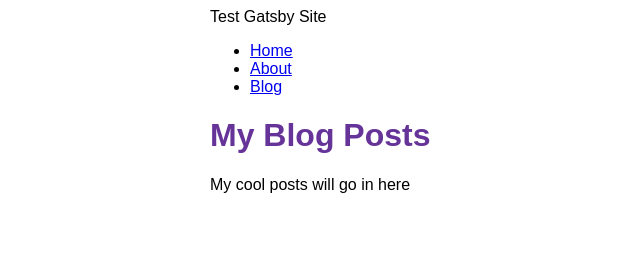
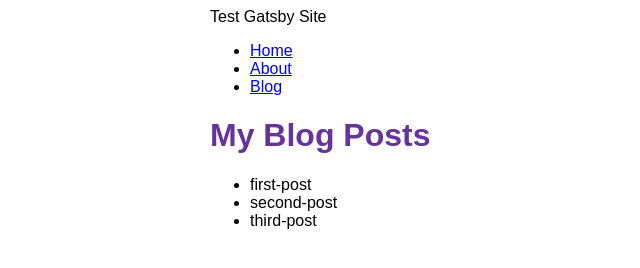
Before and after one commit to jardine-chris/gatsby-test, a Gatsby site: page /blog in a window 1280 px wide. Shown: the whole page, without its empty margins (180-820 px from the left). Built offline with nearby package versions, Linux system fonts and the light colour scheme; Gatsby itself is replaced by a stand-in of ours.

Commit message:
Add blog list page.

```diff
--- a/gatsby-config.js
+++ b/gatsby-config.js
@@ -13,8 +13,8 @@ module.exports = {
     {
       resolve: "gatsby-source-filesystem",
       options: {
-        name: "images",
-        path: "./src/images/",
+        name: "blog",
+        path: `${__dirname}/blog`,
       },
       __key: "images",
     },
--- a/src/pages/blog.js
+++ b/src/pages/blog.js
@@ -1,12 +1,28 @@
 import * as React from "react";
+import { graphql } from "gatsby";
+
 import Layout from "../components/Layout";
 
-const BlogPage = () => {
+const BlogPage = ({ data }) => {
   return (
     <Layout pageTitle="My Blog Posts">
-      <p>My cool posts will go in here</p>
+      <ul>
+        {data.allFile.nodes.map((node) => (
+          <li key={node.name}>{node.name}</li>
+        ))}
+      </ul>
     </Layout>
   );
 };
 
+export const query = graphql`
+  query {
+    allFile {
+      nodes {
+        name
+      }
+    }
+  }
+`;
+
 export default BlogPage;
```
Also changed, not shown: blog/first-post.mdx (added), blog/second-post.mdx (added), blog/third-post.mdx (added).
